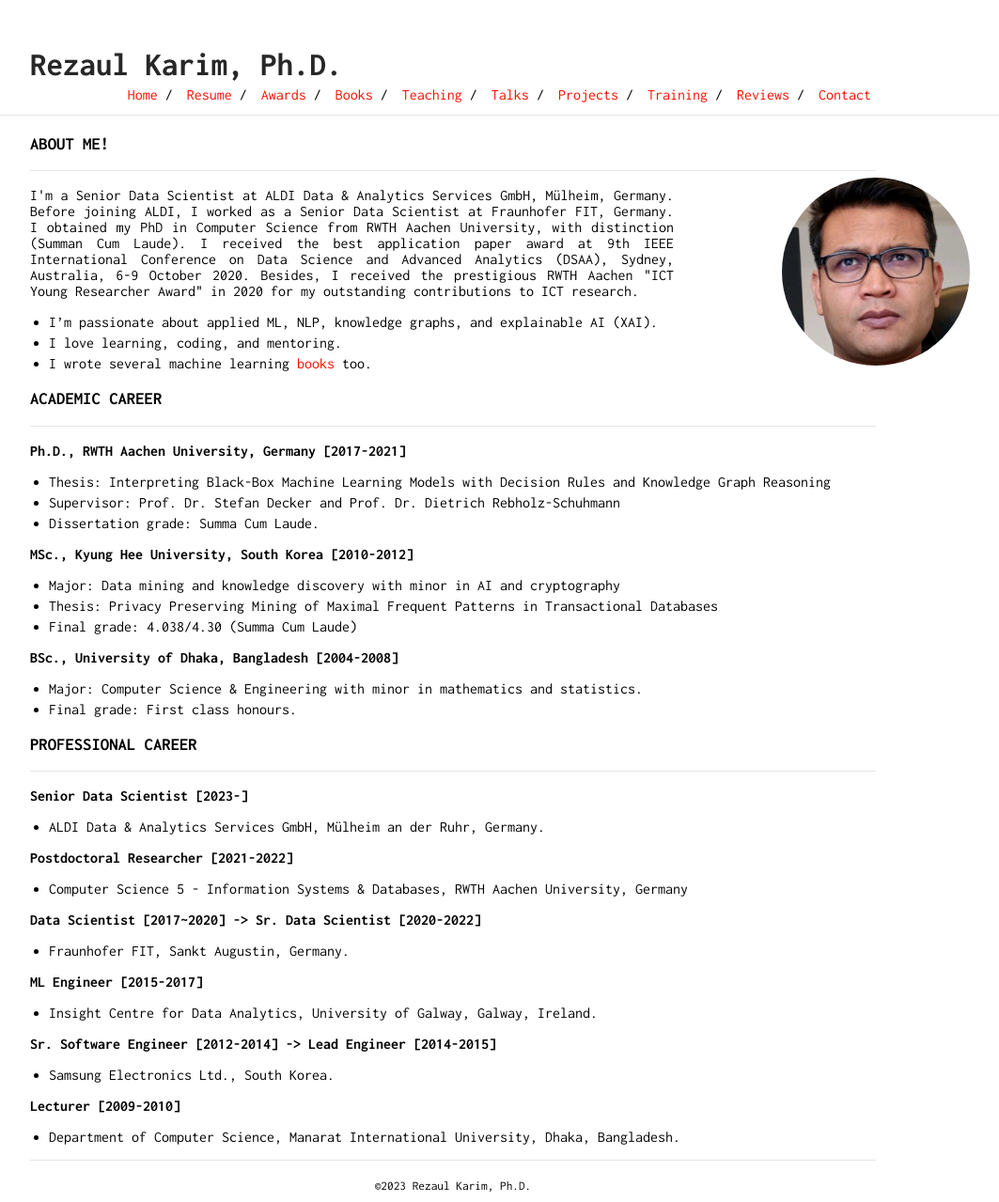
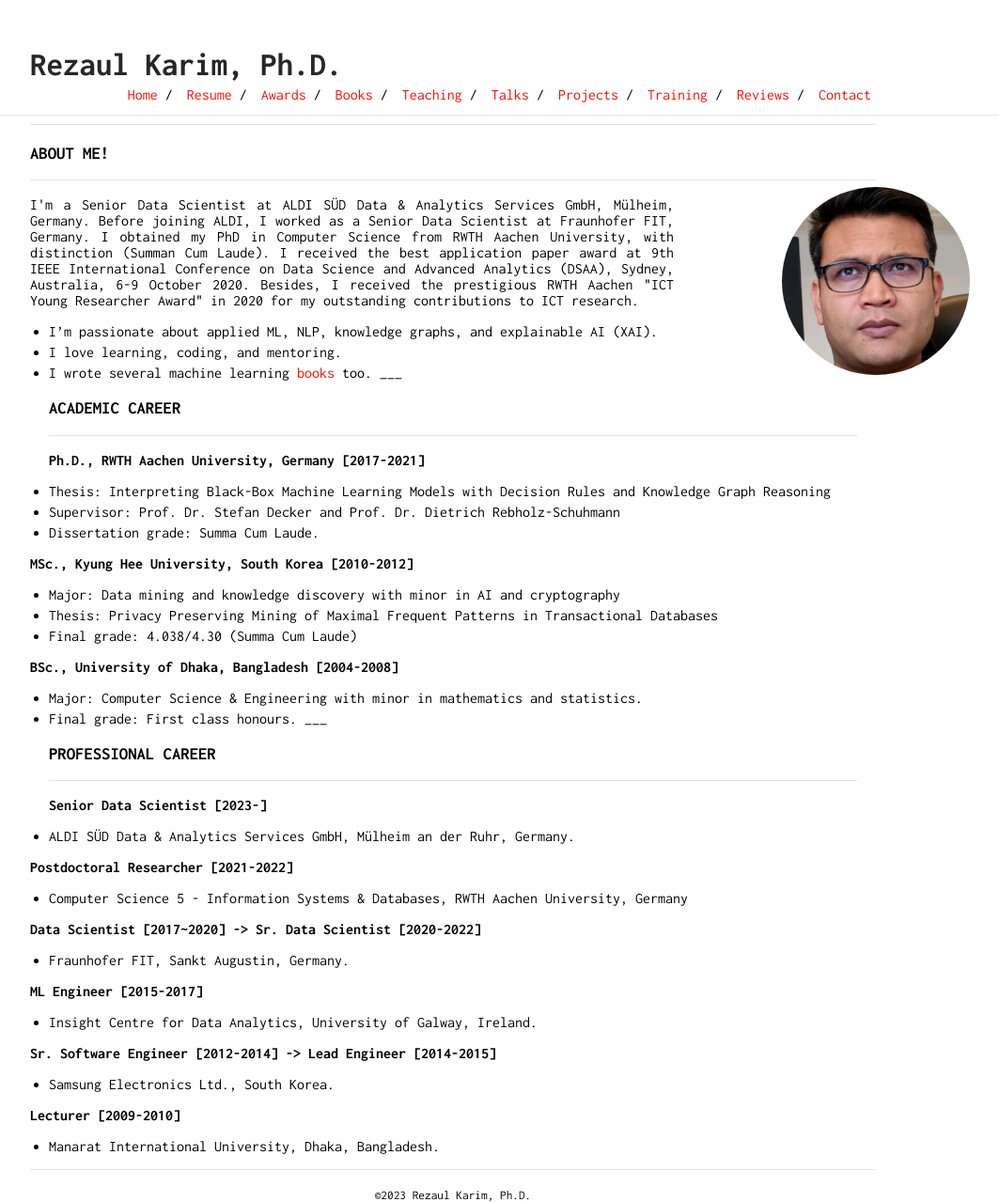
Before and after one commit to rezacsedu/rezacsedu.github.io, a Jekyll site: the page built from index.md, in a window 1280 px wide. Shown: the whole page at 94% size, without its empty margins (158-1221 px from the left). Built offline with Jekyll 4.4.1, drawn with Linux system fonts in a browser that asks for light colours; our own code applies the rules of GitHub Pages for plain Markdown files.

Commit message:
Update index.md

```diff
--- a/index.md
+++ b/index.md
@@ -1,13 +1,14 @@
+___
 ### ABOUT ME!
 ___
 <img class="profile-picture" src="img/1664312512000.jpg" width="100">
 
-<p style='text-align: justify;'> I'm a Senior Data Scientist at ALDI Data & Analytics Services GmbH, Mülheim, Germany. Before joining ALDI, I worked as a Senior Data Scientist at Fraunhofer FIT, Germany. I obtained my PhD in Computer Science from RWTH Aachen University, with distinction (Summan Cum Laude). I received the best application paper award at 9th IEEE International Conference on Data Science and Advanced Analytics (DSAA),  Sydney, Australia, 6-9 October 2020. Besides, I received the prestigious RWTH Aachen "ICT Young Researcher Award" in 2020 for my outstanding contributions to ICT research.</p>
+<p style='text-align: justify;'> I'm a Senior Data Scientist at ALDI SÜD Data & Analytics Services GmbH, Mülheim, Germany. Before joining ALDI, I worked as a Senior Data Scientist at Fraunhofer FIT, Germany. I obtained my PhD in Computer Science from RWTH Aachen University, with distinction (Summan Cum Laude). I received the best application paper award at 9th IEEE International Conference on Data Science and Advanced Analytics (DSAA),  Sydney, Australia, 6-9 October 2020. Besides, I received the prestigious RWTH Aachen "ICT Young Researcher Award" in 2020 for my outstanding contributions to ICT research.</p>
 
 - I'm passionate about applied ML, NLP, knowledge graphs, and explainable AI (XAI).
 - I love learning, coding, and mentoring.
 - I wrote several machine learning [books](https://www.amazon.com/s?k=Md.+Rezaul+Karim&ref=nb_sb_noss) too.
-
+___
 ### ACADEMIC CAREER
 ___
 **Ph.D., RWTH Aachen University, Germany [2017-2021]**
@@ -23,11 +24,11 @@ ___
 **BSc., University of Dhaka, Bangladesh [2004-2008]**
 - Major: Computer Science & Engineering with minor in mathematics and statistics.
 - Final grade: First class honours.
-
+___
 ### PROFESSIONAL CAREER
 ___
 **Senior Data Scientist [2023-]**
-- ALDI Data & Analytics Services GmbH, Mülheim an der Ruhr, Germany.
+- ALDI SÜD Data & Analytics Services GmbH, Mülheim an der Ruhr, Germany.
 
 **Postdoctoral Researcher [2021-2022]**
 - Computer Science 5 - Information Systems & Databases, RWTH Aachen University, Germany
@@ -36,10 +37,10 @@ ___
 - Fraunhofer FIT, Sankt Augustin, Germany.
 
 **ML Engineer [2015-2017]**
-- Insight Centre for Data Analytics, University of Galway, Galway, Ireland.
+- Insight Centre for Data Analytics, University of Galway, Ireland.
 
 **Sr. Software Engineer [2012-2014] -> Lead Engineer [2014-2015]**
 -  Samsung Electronics Ltd., South Korea.
 
 **Lecturer [2009-2010]**
-- Department of Computer Science, Manarat International University, Dhaka, Bangladesh.
+- Manarat International University, Dhaka, Bangladesh.
```
